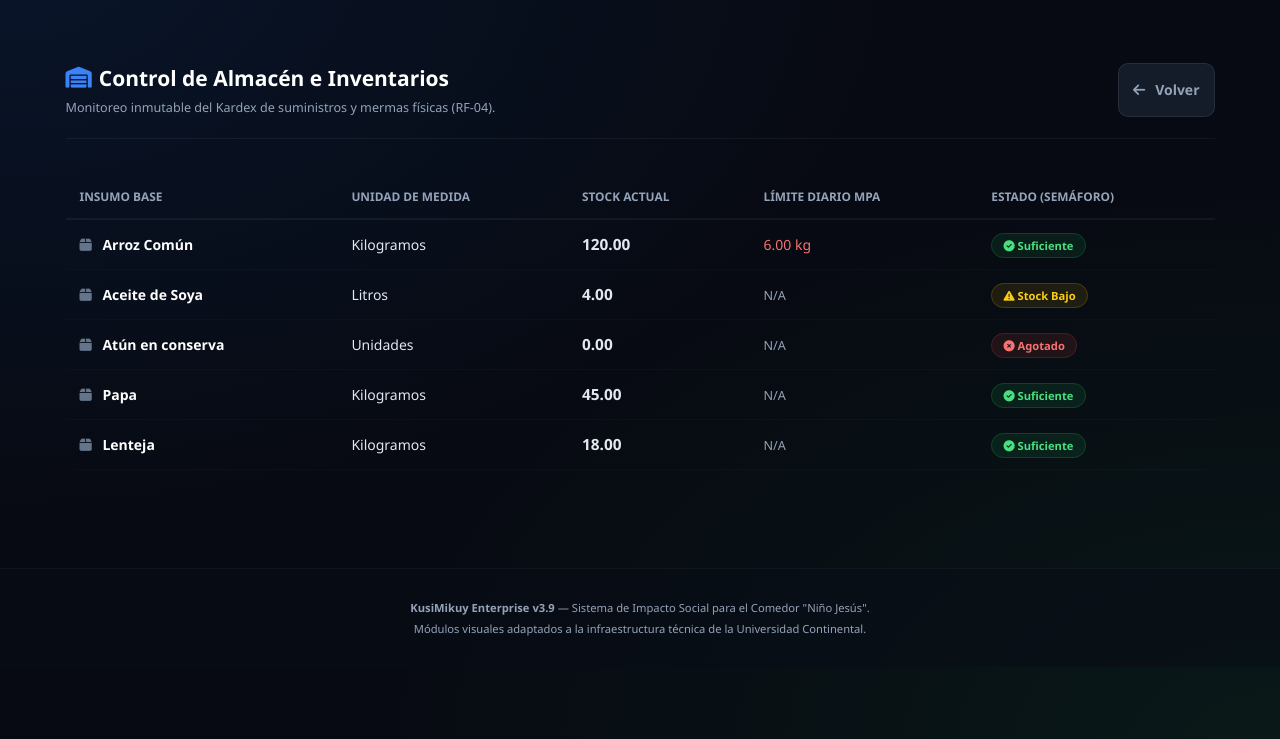
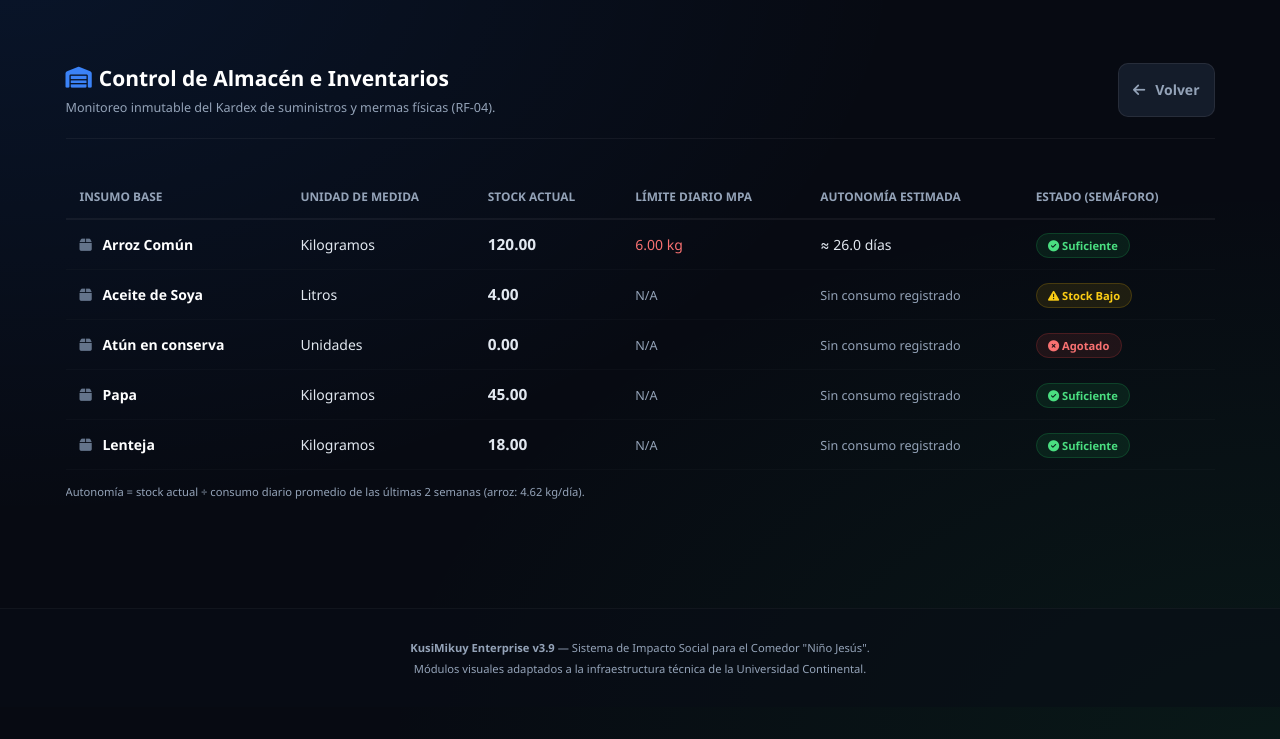
Before and after one commit to poulfernandolimachamorro-gif/kusimikuy-characato, a Laravel app: page /kardex in a window 1280 px wide. Shown: the part 48-787 px from the top of the page. Run offline with Laravel 12, Linux system fonts and the light colour scheme; a user stored in the database is signed in; data comes from the database, SQL or seed files in the repository.

Commit message:
feat(kardex): calcular la autonomía estimada del almacén (Algoritmo 2)

```diff
--- /dev/null
+++ b/app/Http/Controllers/KardexController.php
@@ -0,0 +1,36 @@
+<?php
+
+namespace App\Http\Controllers;
+
+use App\Models\EntregaRacion;
+use Illuminate\Support\Facades\DB;
+
+/**
+ * Control de almacén (Kardex): stock, semáforo y autonomía estimada (Algoritmo 2).
+ * Autonomía = stock actual / consumo diario promedio de las últimas 2 semanas.
+ */
+class KardexController extends Controller
+{
+    private const KG_POR_RACION = 0.15;
+    private const DIAS_VENTANA  = 14;
+
+    public function index()
+    {
+        $insumos = DB::table('insumos')->get();
+
+        // El consumo diario solo se registra automáticamente para el arroz (0.15 kg por ración entregada)
+        $racionesVentana = (int) EntregaRacion::whereBetween('fecha_entrega', [
+            today()->subDays(self::DIAS_VENTANA - 1)->toDateString(),
+            today()->toDateString(),
+        ])->sum('raciones_retiradas');
+        $consumoDiarioArroz = round($racionesVentana * self::KG_POR_RACION / self::DIAS_VENTANA, 2);
+
+        foreach ($insumos as $insumo) {
+            $insumo->autonomia_dias = ($insumo->nombre_insumo === 'Arroz Común' && $consumoDiarioArroz > 0)
+                ? round($insumo->stock_actual / $consumoDiarioArroz, 1)
+                : null;
+        }
+
+        return view('kardex.index', compact('insumos', 'consumoDiarioArroz'));
+    }
+}
--- a/resources/views/kardex/index.blade.php
+++ b/resources/views/kardex/index.blade.php
@@ -60,6 +60,7 @@
                     <th>Unidad de Medida</th>
                     <th>Stock Actual</th>
                     <th>Límite Diario MPA</th>
+                    <th>Autonomía estimada</th>
                     <th>Estado (Semáforo)</th>
                 </tr>
             </thead>
@@ -82,6 +83,13 @@
                         @endif
                     </td>
                     <td>
+                        @if(!is_null($insumo->autonomia_dias))
+                            ≈ {{ number_format($insumo->autonomia_dias, 1) }} días
+                        @else
+                            <span class="subtexto">Sin consumo registrado</span>
+                        @endif
+                    </td>
+                    <td>
                         @if($insumo->stock_actual <= 0)
                             <span class="badge-stock stock-critico"><i class="fa-solid fa-circle-xmark"></i> Agotado</span>
                         @elseif($insumo->stock_actual <= $insumo->stock_minimo_alerta)
@@ -93,7 +101,7 @@
                 </tr>
                 @empty
                 <tr>
-                    <td colspan="5" style="text-align: center; padding: 3rem; color: #94a3b8;">
+                    <td colspan="6" style="text-align: center; padding: 3rem; color: #94a3b8;">
                         <i class="fa-solid fa-box-open" style="font-size: 3rem; margin-bottom: 1rem; color: #334155;"></i>
                         <p>No hay insumos registrados en el almacén.</p>
                     </td>
@@ -101,6 +109,10 @@
                 @endforelse
             </tbody>
         </table>
+            <p class="subtexto" style="margin-top: 1rem; font-size: 0.8rem;">
+        Autonomía = stock actual ÷ consumo diario promedio de las últimas 2 semanas
+        (arroz: {{ number_format($consumoDiarioArroz, 2) }} kg/día).
+    </p>
     </div>
 </div>
 @endsection
--- a/routes/web.php
+++ b/routes/web.php
@@ -11,6 +11,7 @@ use App\Http\Controllers\MenuController;
 use App\Http\Controllers\DocumentoController;
 use App\Http\Controllers\DashboardController;
 use App\Http\Controllers\ControlAsistenciaController;
+use App\Http\Controllers\KardexController;
 
 Route::get('/', function () {
     return redirect()->route('login');
@@ -25,11 +26,7 @@ Route::middleware(['auth'])->group(function () {
     // Control de asistencia del día: quién asistió y quién no (disponible para Encargada y Voluntario)
     Route::get('/asistencia/control', [ControlAsistenciaController::class, 'index'])->name('asistencia.control');
 
-    // Módulo Kardex de Suministros
-    Route::get('/kardex', function () {
-        $insumos = \Illuminate\Support\Facades\DB::table('insumos')->get();
-        return view('kardex.index', compact('insumos'));
-    })->name('kardex.index');
+    Route::get('/kardex', [KardexController::class, 'index'])->name('kardex.index');
 
     // Rutas protegidas para Rol Encargada (Matriz de Control RBAC)
     Route::middleware(['rol:Encargada'])->group(function () {
```
Also changed, not shown: tests/Feature/KardexAutonomiaTest.php (added, +50 -0 lines).
